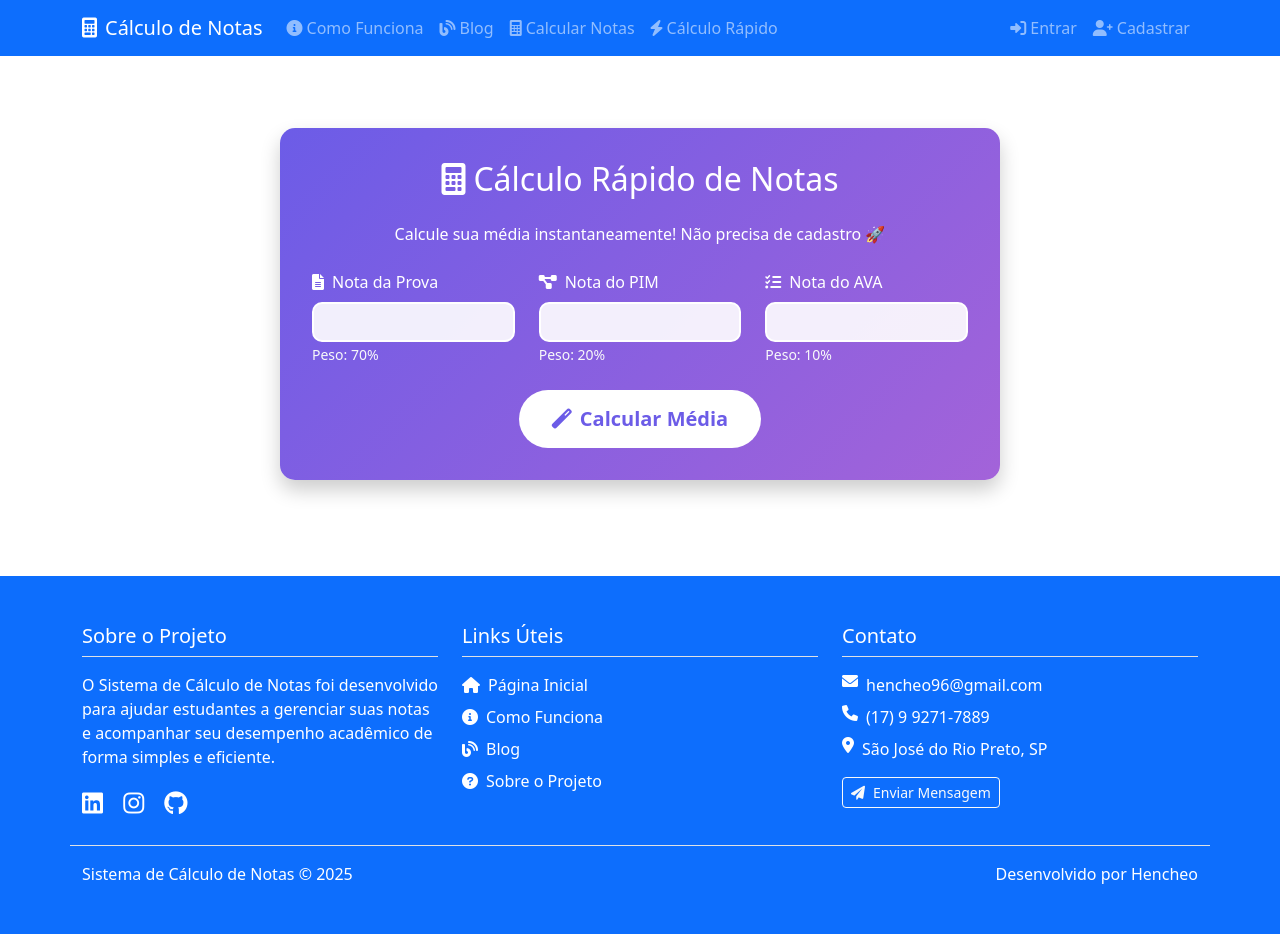
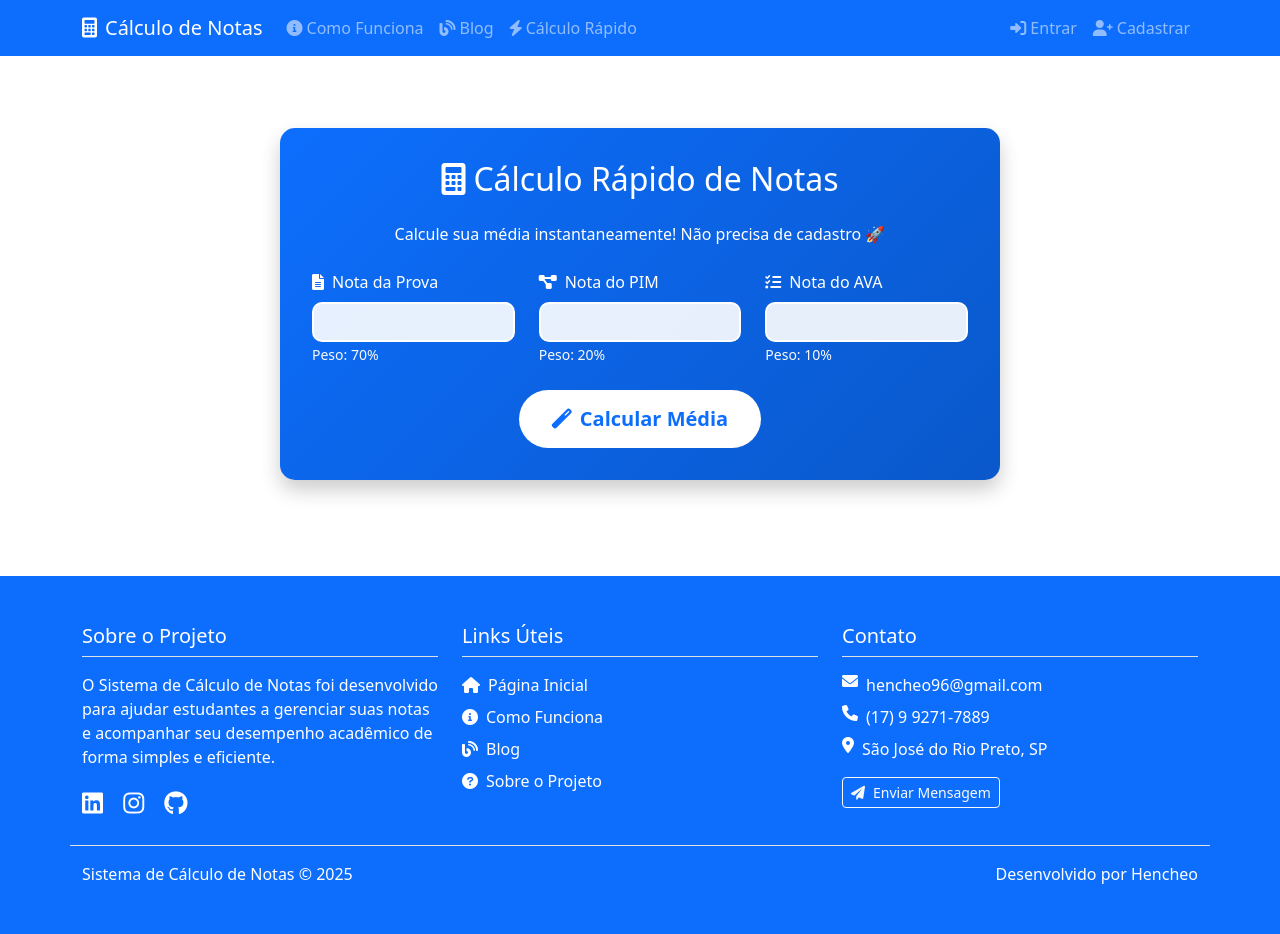
Before and after one commit to Hencheo/calculo-nota, a Django app: template templates/usuarios/calculo_rapido.html in a window 1280 px wide. Run offline with Django 3.2, Linux system fonts and the light colour scheme; the template is opened without the code that fills it, so the values that code supplies are empty.

Commit message:
tudo funcionando

```diff
--- a/templates/base.html
+++ b/templates/base.html
@@ -38,12 +38,7 @@
                             <i class="fas fa-blog me-1"></i>Blog
                         </a>
                     </li>
-                    <!-- Add this new item -->
-                    <li class="nav-item">
-                        <a class="nav-link" href="{% url 'calcular_notas' %}">
-                            <i class="fas fa-calculator me-1"></i>Calcular Notas
-                        </a>
-                    </li>
+
                     <li class="nav-item">
                         <a class="nav-link" href="{% url 'calculo_rapido' %}">
                             <i class="fas fa-bolt me-1"></i>Cálculo Rápido
--- a/templates/usuarios/calculo_rapido.html
+++ b/templates/usuarios/calculo_rapido.html
@@ -6,7 +6,7 @@
 {% block extra_css %}
 <style>
     .calculator-container {
-        background: linear-gradient(135deg, #6c5ce7, #a363d9);
+        background: linear-gradient(135deg, #0d6efd, #0a58ca);
         border-radius: 15px;
         padding: 2rem;
         box-shadow: 0 10px 20px rgba(0,0,0,0.2);
@@ -56,8 +56,8 @@
     }
 
     .calculate-btn {
-        background: #fff;
-        color: #6c5ce7;
+        background: #ffffff;
+        color: #0d6efd;
         font-weight: bold;
         padding: 0.8rem 2rem;
         border-radius: 50px;
@@ -67,8 +67,8 @@
     .calculate-btn:hover {
         transform: translateY(-3px);
         box-shadow: 0 5px 15px rgba(0,0,0,0.2);
-        background: #f8f9fa;
-        color: #5648c7;
+        background: #0d6efd;
+        color: #ffffff;
     }
 </style>
 {% endblock %}
--- a/templates/usuarios/home.html
+++ b/templates/usuarios/home.html
@@ -40,7 +40,7 @@
 <div class="container py-5">
     <div class="row justify-content-center align-items-stretch g-4">
         <div class="col-md-6">
-            <a href="{% url 'calcular_notas' %}" class="text-decoration-none text-dark">
+            <a href="{% url 'calculo_rapido' %}" class="text-decoration-none text-dark">
                 <div class="card h-100 card-hover neon-card">
                     <div class="card-body text-center p-5">
                         <i class="fas fa-calculator card-icon"></i>
```
Also changed, not shown: db.sqlite3.
